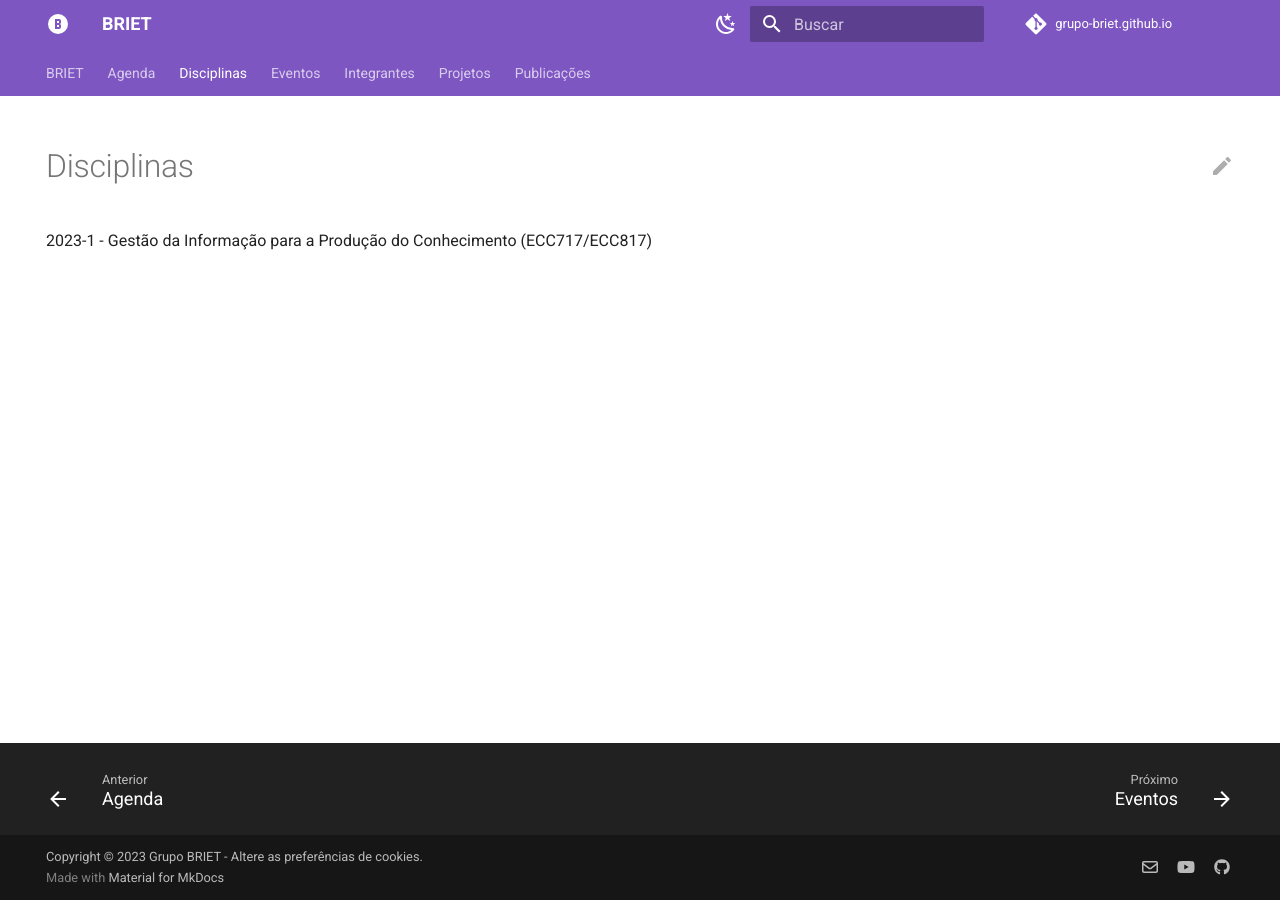
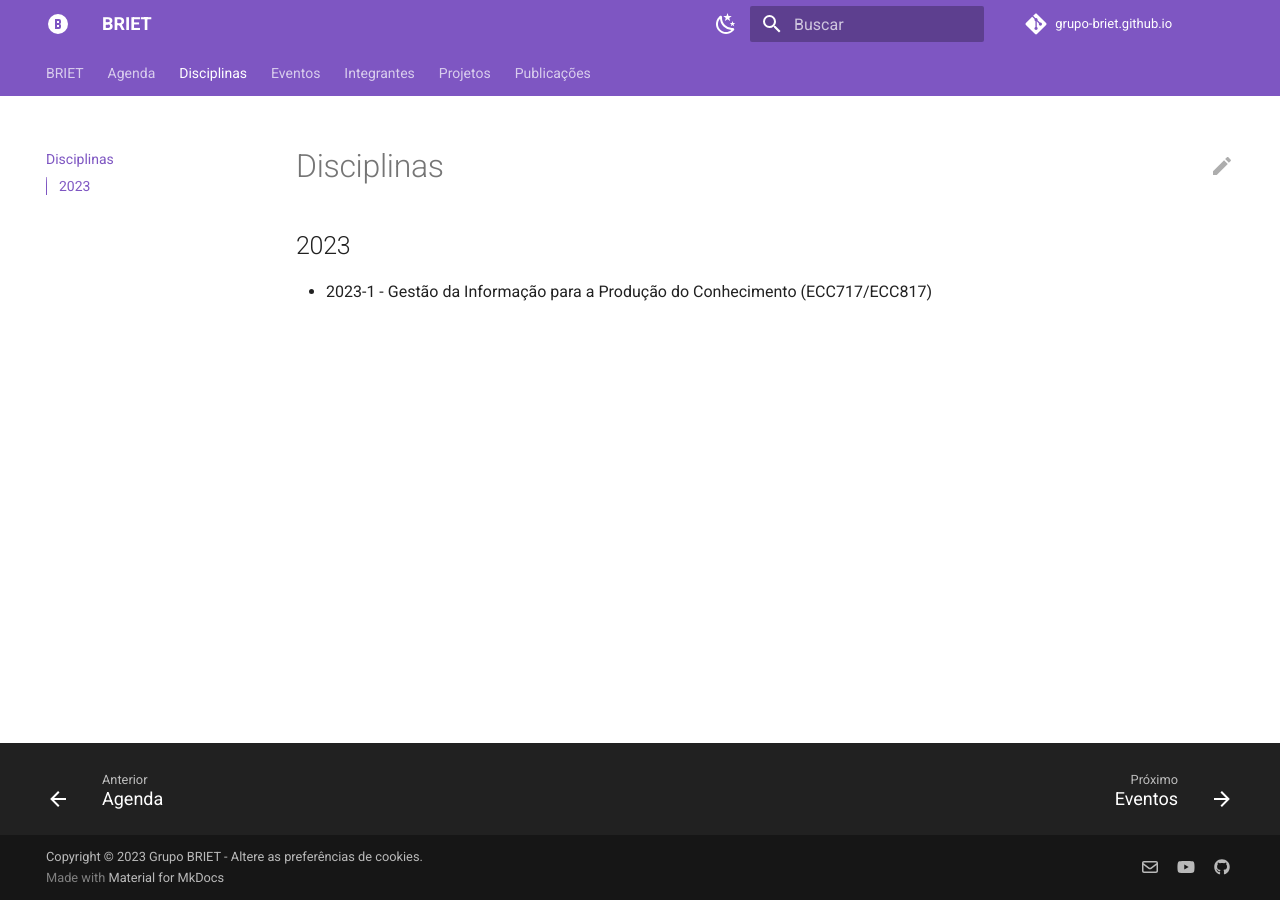
Before and after one commit to keellyayala/grupo-briet.github.io, an MkDocs documentation site: the page built from docs/disciplinas.md, in a window 1280 px wide. Built offline with MkDocs 1.6.1 and Material for MkDocs 9.7.7, drawn with Linux system fonts in a browser that asks for light colours; a script that is not in the unit is left out; comment, search, counter and statistics services are not loaded.

Commit message:
Update disciplinas.md

```diff
--- a/docs/disciplinas.md
+++ b/docs/disciplinas.md
@@ -1,9 +1,9 @@
 ---
 title: Disciplinas
-hide:
-  - navigation
 ---
 
 # Disciplinas
 
-2023-1 - Gestão da Informação para a Produção do Conhecimento (ECC717/ECC817)
+## 2023
+
+- 2023-1 - Gestão da Informação para a Produção do Conhecimento (ECC717/ECC817)
```
